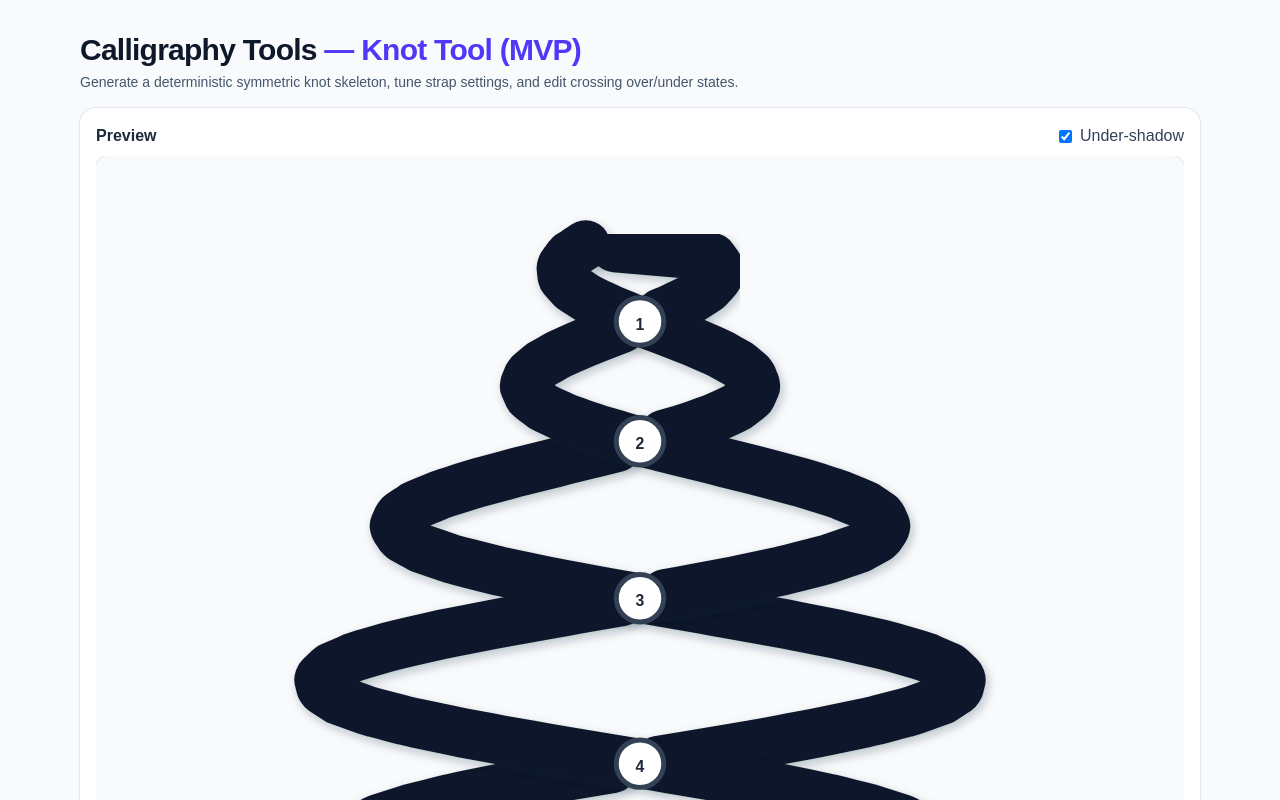
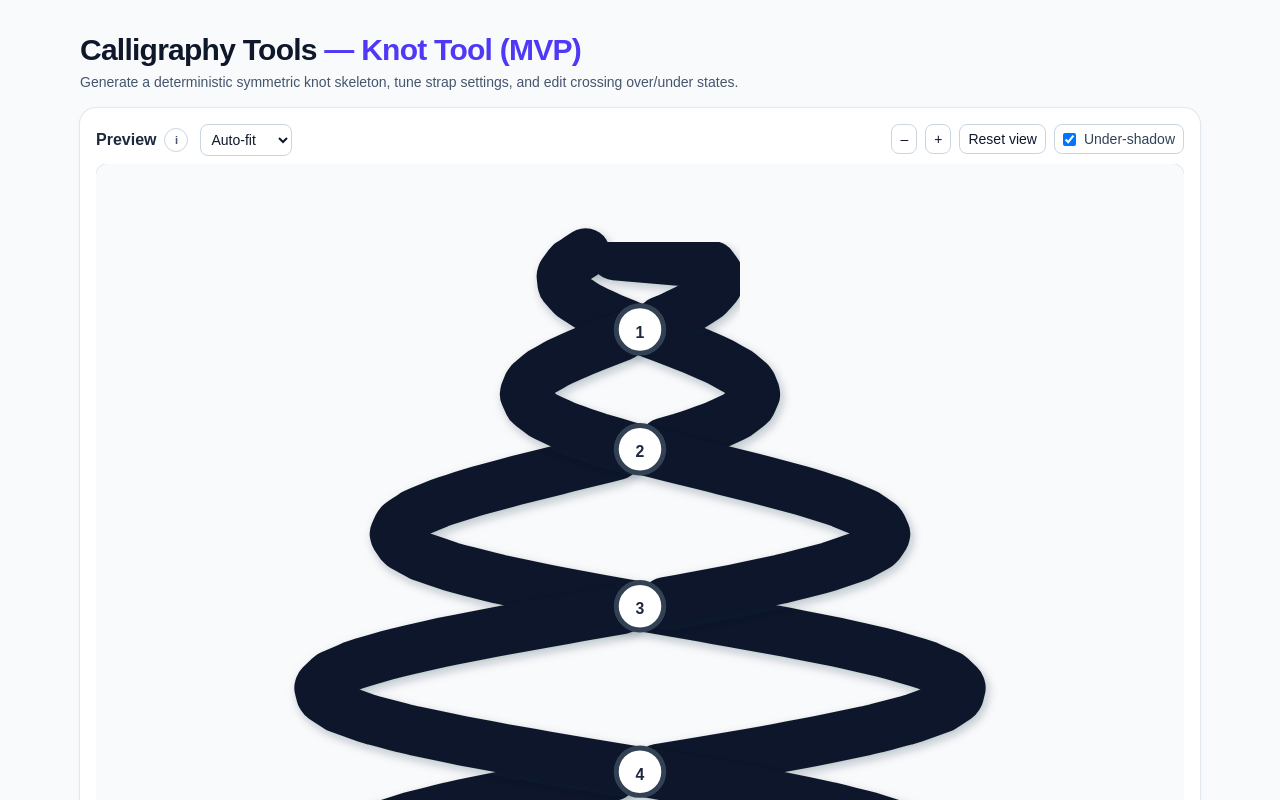
Before and after one commit to mashw/calligraphy-tools, a Next.js app: page /knot in a window 1280 px wide. Shown: the top 800 px of the page. Built offline with nearby package versions, Linux system fonts and the light colour scheme.

Commit message:
Align knot preview pane with curve/calligram controls

```diff
--- a/src/app/knot/page.tsx
+++ b/src/app/knot/page.tsx
@@ -1,9 +1,10 @@
 'use client';
 
-import React, { useMemo, useState } from 'react';
+import React, { useMemo, useRef, useState } from 'react';
 
 type SymmetryMode = 'vertical' | 'horizontal' | 'rotational';
 type OverState = 'A' | 'B';
+type ViewMode = 'autofit' | 'fullpage' | 'custom';
 
 type Pt = { x: number; y: number };
 type Crossing = {
@@ -14,6 +15,13 @@ type Crossing = {
   over: OverState;
 };
 
+type InfoTipProps = {
+  title?: string;
+  children: React.ReactNode;
+  className?: string;
+  side?: 'top' | 'right' | 'left' | 'bottom';
+};
+
 const BOX = { w: 220, h: 220 };
 const INITIAL_SETTINGS = { seed: 12345, symmetry: 'vertical' as SymmetryMode, complexity: 5 };
 const INITIAL_GENERATION = generateKnotSkeleton(
@@ -21,6 +29,60 @@ const INITIAL_GENERATION = generateKnotSkeleton(
   INITIAL_SETTINGS.symmetry,
   INITIAL_SETTINGS.complexity,
 );
+
+function InfoTip({ title, children, className = '', side = 'right' }: InfoTipProps) {
+  const [open, setOpen] = useState(false);
+
+  const pos =
+    side === 'top'
+      ? 'bottom-full left-1/2 -translate-x-1/2 -mb-2'
+      : side === 'left'
+        ? 'right-full top-1/2 -translate-y-1/2 -mr-2'
+        : side === 'bottom'
+          ? 'top-full left-1/2 -translate-x-1/2 mt-2'
+          : 'left-full top-1/2 -translate-y-1/2 ml-2';
+
+  const arrow =
+    side === 'top'
+      ? 'top-full left-1/2 -translate-x-1/2 border-t-slate-700'
+      : side === 'left'
+        ? 'left-full top-1/2 -translate-y-1/2 border-l-slate-700'
+        : side === 'bottom'
+          ? 'bottom-full left-1/2 -translate-x-1/2 border-b-slate-700'
+          : 'right-full top-1/2 -translate-y-1/2 border-r-slate-700';
+
+  return (
+    <div
+      className={`relative inline-flex ${className}`}
+      onMouseEnter={() => setOpen(true)}
+      onMouseLeave={() => setOpen(false)}
+      onTouchStart={() => setOpen(o => !o)}
+    >
+      <span
+        aria-hidden="true"
+        className="inline-flex items-center justify-center w-6 h-6 rounded-full border border-slate-300 text-slate-600 bg-white hover:bg-slate-50 cursor-help"
+        title={title}
+      >
+        <span className="text-[11px] font-bold select-none">i</span>
+      </span>
+
+      <div
+        role="tooltip"
+        onMouseEnter={() => setOpen(true)}
+        onMouseLeave={() => setOpen(false)}
+        className={`absolute ${pos} z-30
+          ${open ? 'visible opacity-100' : 'invisible opacity-0'}
+          transition-opacity duration-150
+          rounded-lg shadow-lg ring-1 ring-black/10 bg-slate-700 text-white text-[13px] leading-snug
+          px-3.5 py-2.5 whitespace-normal pointer-events-auto
+          min-w-[16rem] max-w-[34rem]`}
+      >
+        {children}
+        <span className={`absolute ${arrow} w-0 h-0 border-8 border-transparent`} aria-hidden="true" />
+      </div>
+    </div>
+  );
+}
 
 function mulberry32(seed: number) {
   let t = seed;
@@ -178,6 +240,10 @@ function mergeIntervals(intervals: Array<[number, number]>) {
   return out;
 }
 
+function clamp(value: number, min: number, max: number) {
+  return Math.min(max, Math.max(min, value));
+}
+
 function KnotPage() {
   const [seed, setSeed] = useState(INITIAL_SETTINGS.seed);
   const [symmetryMode, setSymmetryMode] = useState<SymmetryMode>(INITIAL_SETTINGS.symmetry);
@@ -190,6 +256,11 @@ function KnotPage() {
   const [sampledPolyline, setSampledPolyline] = useState<Pt[]>(() => INITIAL_GENERATION.sampled);
   const [crossings, setCrossings] = useState<Crossing[]>(() => detectCrossings(INITIAL_GENERATION.sampled));
   const [selectedCrossingId, setSelectedCrossingId] = useState<number | null>(null);
+
+  const [view, setView] = useState<ViewMode>('autofit');
+  const [zoom, setZoom] = useState(1);
+  const [pan, setPan] = useState({ x: 0, y: 0 });
+  const dragRef = useRef<{ pointerId: number; x: number; y: number } | null>(null);
 
   const regenerate = (nextSeed: number, nextSymmetry: SymmetryMode, nextComplexity: number) => {
     const next = generateKnotSkeleton(nextSeed, nextSymmetry, nextComplexity);
@@ -259,6 +330,50 @@ function KnotPage() {
   const polylineToPath = (pts: Pt[]) =>
     pts.length ? `M ${pts[0].x.toFixed(2)} ${pts[0].y.toFixed(2)} ` + pts.slice(1).map(p => `L ${p.x.toFixed(2)} ${p.y.toFixed(2)}`).join(' ') : '';
 
+  const zoomedSize = useMemo(() => ({
+    w: BOX.w / zoom,
+    h: BOX.h / zoom,
+  }), [zoom]);
+
+  const clampedPan = useMemo(() => {
+    const maxPanX = Math.max(0, (BOX.w - zoomedSize.w) / 2);
+    const maxPanY = Math.max(0, (BOX.h - zoomedSize.h) / 2);
+    return {
+      x: clamp(pan.x, -maxPanX, maxPanX),
+      y: clamp(pan.y, -maxPanY, maxPanY),
+    };
+  }, [pan, zoomedSize.h, zoomedSize.w]);
+
+  const svgViewBox = useMemo(() => {
+    const cx = BOX.w / 2 + clampedPan.x;
+    const cy = BOX.h / 2 + clampedPan.y;
+    return `${(cx - zoomedSize.w / 2).toFixed(3)} ${(cy - zoomedSize.h / 2).toFixed(3)} ${zoomedSize.w.toFixed(3)} ${zoomedSize.h.toFixed(3)}`;
+  }, [clampedPan.x, clampedPan.y, zoomedSize.h, zoomedSize.w]);
+
+  const applyViewPreset = (mode: ViewMode) => {
+    if (mode === 'autofit') {
+      setView(mode);
+      setZoom(1);
+      setPan({ x: 0, y: 0 });
+      return;
+    }
+    if (mode === 'fullpage') {
+      setView(mode);
+      setZoom(0.8);
+      setPan({ x: 0, y: 0 });
+      return;
+    }
+    setView(mode);
+  };
+
+  const adjustZoom = (dir: 'in' | 'out') => {
+    setZoom(prev => {
+      const next = clamp(dir === 'in' ? prev * 1.12 : prev / 1.12, 0.3, 6);
+      return next;
+    });
+    setView('custom');
+  };
+
   const randomizeSeed = () => {
     const nextSeed = Math.floor(Math.random() * 1000000);
     setSeed(nextSeed);
@@ -273,6 +388,39 @@ function KnotPage() {
           : c,
       ),
     );
+  };
+
+  const onPreviewPointerDown = (e: React.PointerEvent<SVGSVGElement>) => {
+    (e.currentTarget as SVGSVGElement).setPointerCapture(e.pointerId);
+    dragRef.current = { pointerId: e.pointerId, x: e.clientX, y: e.clientY };
+    setView('custom');
+  };
+
+  const onPreviewPointerMove = (e: React.PointerEvent<SVGSVGElement>) => {
+    if (!dragRef.current || dragRef.current.pointerId !== e.pointerId) return;
+    const rect = e.currentTarget.getBoundingClientRect();
+    if (!rect.width || !rect.height) return;
+
+    const dxPx = e.clientX - dragRef.current.x;
+    const dyPx = e.clientY - dragRef.current.y;
+    dragRef.current = { ...dragRef.current, x: e.clientX, y: e.clientY };
+
+    const dxUnits = dxPx * (zoomedSize.w / rect.width);
+    const dyUnits = dyPx * (zoomedSize.h / rect.height);
+
+    const maxPanX = Math.max(0, (BOX.w - zoomedSize.w) / 2);
+    const maxPanY = Math.max(0, (BOX.h - zoomedSize.h) / 2);
+
+    setPan(prev => ({
+      x: clamp(prev.x - dxUnits, -maxPanX, maxPanX),
+      y: clamp(prev.y - dyUnits, -maxPanY, maxPanY),
+    }));
+  };
+
+  const onPreviewPointerUp = (e: React.PointerEvent<SVGSVGElement>) => {
+    if (!dragRef.current || dragRef.current.pointerId !== e.pointerId) return;
+    dragRef.current = null;
+    (e.currentTarget as SVGSVGElement).releasePointerCapture(e.pointerId);
   };
 
   return (
@@ -290,20 +438,69 @@ function KnotPage() {
 
       <section className="px-6">
         <div className="max-w-[1120px] mx-auto bg-white rounded-2xl shadow-sm ring-1 ring-slate-200 p-4">
-          <div className="flex items-center justify-between mb-2 gap-3">
+          <div className="flex flex-wrap items-start gap-3 mb-2">
+            <div className="flex items-center gap-3">
+              <div className="flex items-center gap-2">
                 <h3 className="font-semibold text-slate-800">Preview</h3>
-            <label className="inline-flex items-center gap-2 cursor-pointer">
+                <InfoTip side="right">Drag to pan. Zoom with ±.</InfoTip>
+              </div>
+
+              <div className="flex items-center gap-2">
+                <select
+                  className="p-1.5 text-sm rounded-lg border border-slate-300"
+                  value={view}
+                  onChange={(e) => applyViewPreset(e.target.value as ViewMode)}
+                >
+                  <option value="autofit">Auto-fit</option>
+                  <option value="fullpage">Full page</option>
+                  <option value="custom">Custom</option>
+                </select>
+              </div>
+            </div>
+
+            <div className="flex flex-wrap items-center gap-2 ml-auto">
+              <button
+                onMouseDown={e => e.preventDefault()}
+                onClick={() => adjustZoom('out')}
+                className="shrink-0 px-2 py-1 text-sm rounded-lg border border-slate-300 bg-white hover:bg-slate-50 active:scale-[0.98] focus-visible:ring-2 focus-visible:ring-indigo-500 focus-visible:ring-offset-2 focus-visible:outline-none transition"
+              >
+                –
+              </button>
+              <button
+                onMouseDown={e => e.preventDefault()}
+                onClick={() => adjustZoom('in')}
+                className="shrink-0 px-2 py-1 text-sm rounded-lg border border-slate-300 bg-white hover:bg-slate-50 active:scale-[0.98] focus-visible:ring-2 focus-visible:ring-indigo-500 focus-visible:ring-offset-2 focus-visible:outline-none transition"
+              >
+                +
+              </button>
+              <button
+                onMouseDown={e => e.preventDefault()}
+                onClick={() => applyViewPreset('autofit')}
+                className="shrink-0 px-2 py-1 text-sm rounded-lg border border-slate-300 bg-white hover:bg-slate-50 active:scale-[0.98] focus-visible:ring-2 focus-visible:ring-indigo-500 focus-visible:ring-offset-2 focus-visible:outline-none transition"
+              >
+                Reset view
+              </button>
+              <label className="inline-flex items-center gap-2 cursor-pointer shrink-0 px-2 py-1 text-sm rounded-lg border border-slate-300 bg-white">
                 <input
                   type="checkbox"
                   checked={showShadow}
                   onChange={e => setShowShadow(e.target.checked)}
                   className="rounded border-slate-300"
                 />
-              <span className="font-medium text-slate-700">Under-shadow</span>
+                <span className="text-slate-700">Under-shadow</span>
               </label>
             </div>
+          </div>
+
           <div className="overflow-x-auto">
-            <svg viewBox={`0 0 ${BOX.w} ${BOX.h}`} className="block mx-auto w-full h-auto rounded-xl bg-slate-50 ring-1 ring-slate-200">
+            <svg
+              viewBox={svgViewBox}
+              onPointerDown={onPreviewPointerDown}
+              onPointerMove={onPreviewPointerMove}
+              onPointerUp={onPreviewPointerUp}
+              onPointerCancel={onPreviewPointerUp}
+              className="block mx-auto w-full h-auto rounded-xl bg-slate-50 ring-1 ring-slate-200"
+            >
               <defs>
                 <filter id="underShadow" x="-20%" y="-20%" width="140%" height="140%">
                   <feDropShadow dx="0.5" dy="0.8" stdDeviation="1" floodColor="#0f172a" floodOpacity="0.25" />
```
Lines whose indentation alone changed are shown as unchanged.
